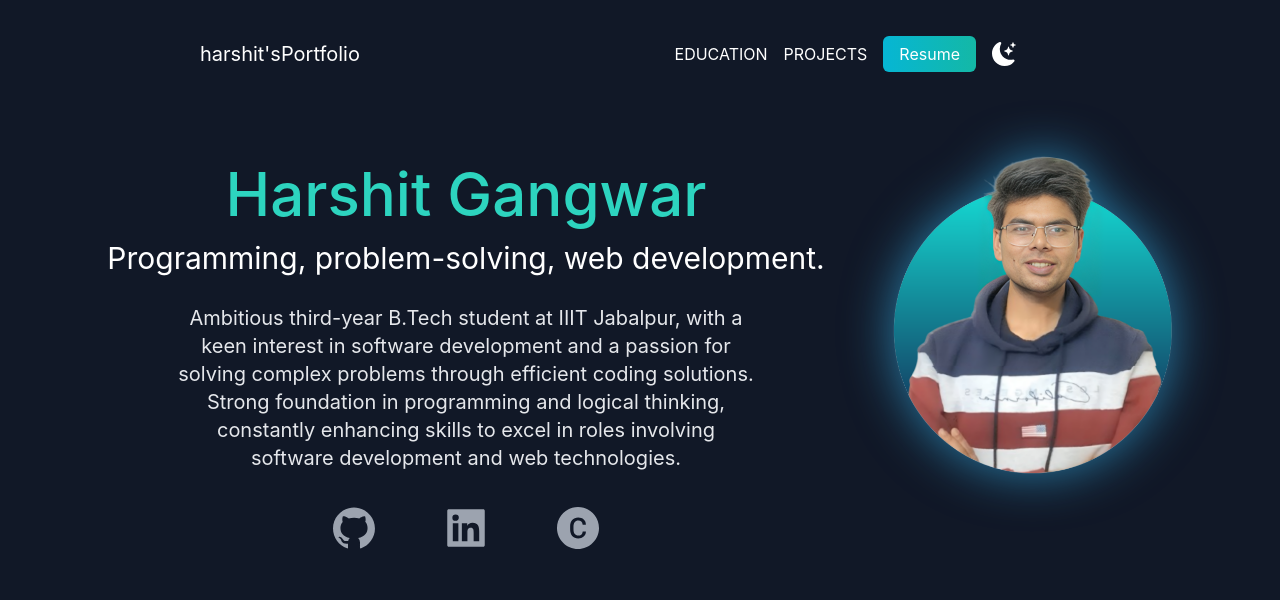
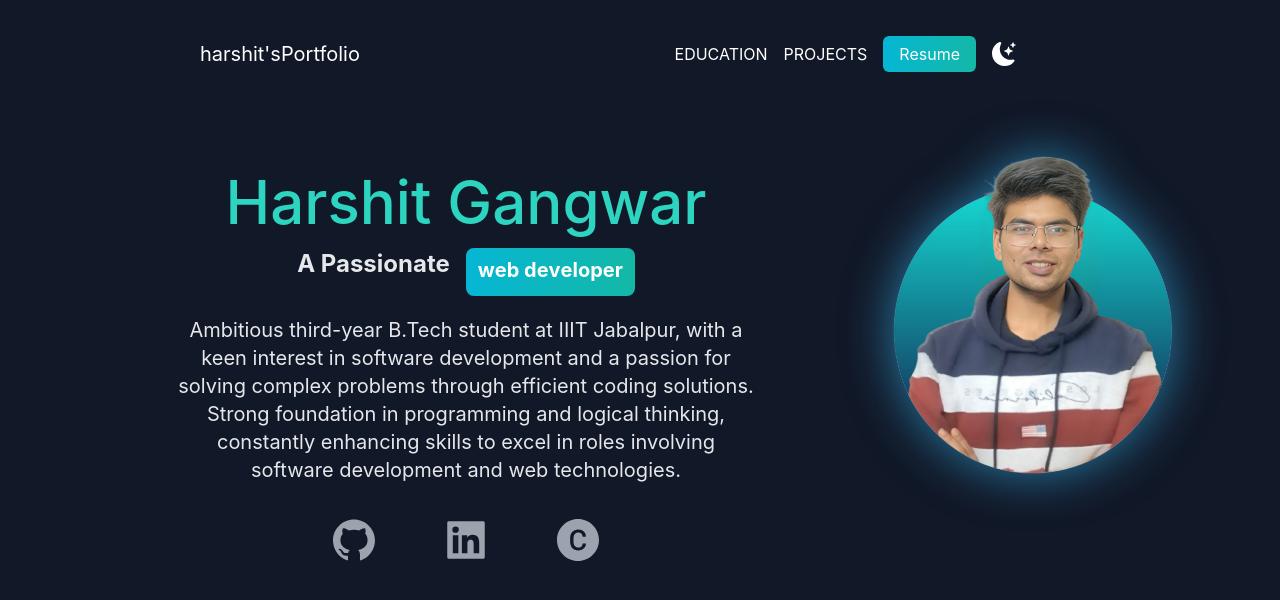
Before and after one commit to harshit-G51102/Portfolio, a Next.js app: page / in a window 1280 px wide. Shown: the top 600 px of the page. Built offline with nearby package versions, Linux system fonts and the light colour scheme.

Commit message:
adding rotating text

```diff
--- /dev/null
+++ b/components/RotatingText.jsx
@@ -0,0 +1,218 @@
+"use client";
+
+import {
+  forwardRef,
+  useCallback,
+  useEffect,
+  useImperativeHandle,
+  useMemo,
+  useState,
+} from "react";
+import { motion, AnimatePresence } from "framer-motion";
+
+function cn(...classes) {
+  return classes.filter(Boolean).join(" ");
+}
+
+const RotatingText = forwardRef((props, ref) => {
+  const {
+    texts,
+    transition = { type: "spring", damping: 25, stiffness: 300 },
+    initial = { y: "100%", opacity: 0 },
+    animate = { y: 0, opacity: 1 },
+    exit = { y: "-120%", opacity: 0 },
+    animatePresenceMode = "wait",
+    animatePresenceInitial = false,
+    rotationInterval = 2000,
+    staggerDuration = 0,
+    staggerFrom = "first",
+    loop = true,
+    auto = true,
+    splitBy = "characters",
+    onNext,
+    mainClassName,
+    splitLevelClassName,
+    elementLevelClassName,
+    ...rest
+  } = props;
+
+  const [currentTextIndex, setCurrentTextIndex] = useState(0);
+
+  const splitIntoCharacters = (text) => {
+    if (typeof Intl !== "undefined" && Intl.Segmenter) {
+      const segmenter = new Intl.Segmenter("en", { granularity: "grapheme" });
+      return Array.from(segmenter.segment(text), (segment) => segment.segment);
+    }
+    return Array.from(text);
+  };
+
+  const elements = useMemo(() => {
+    const currentText = texts[currentTextIndex];
+    if (splitBy === "characters") {
+      const words = currentText.split(" ");
+      return words.map((word, i) => ({
+        characters: splitIntoCharacters(word),
+        needsSpace: i !== words.length - 1,
+      }));
+    }
+    if (splitBy === "words") {
+      return currentText.split(" ").map((word, i, arr) => ({
+        characters: [word],
+        needsSpace: i !== arr.length - 1,
+      }));
+    }
+    if (splitBy === "lines") {
+      return currentText.split("\n").map((line, i, arr) => ({
+        characters: [line],
+        needsSpace: i !== arr.length - 1,
+      }));
+    }
+    // For a custom separator
+    return currentText.split(splitBy).map((part, i, arr) => ({
+      characters: [part],
+      needsSpace: i !== arr.length - 1,
+    }));
+  }, [texts, currentTextIndex, splitBy]);
+
+  const getStaggerDelay = useCallback(
+    (index, totalChars) => {
+      const total = totalChars;
+      if (staggerFrom === "first") return index * staggerDuration;
+      if (staggerFrom === "last") return (total - 1 - index) * staggerDuration;
+      if (staggerFrom === "center") {
+        const center = Math.floor(total / 2);
+        return Math.abs(center - index) * staggerDuration;
+      }
+      if (staggerFrom === "random") {
+        const randomIndex = Math.floor(Math.random() * total);
+        return Math.abs(randomIndex - index) * staggerDuration;
+      }
+      return Math.abs(staggerFrom - index) * staggerDuration;
+    },
+    [staggerFrom, staggerDuration]
+  );
+
+  const handleIndexChange = useCallback(
+    (newIndex) => {
+      setCurrentTextIndex(newIndex);
+      if (onNext) onNext(newIndex);
+    },
+    [onNext]
+  );
+
+  const next = useCallback(() => {
+    const nextIndex =
+      currentTextIndex === texts.length - 1
+        ? loop
+          ? 0
+          : currentTextIndex
+        : currentTextIndex + 1;
+    if (nextIndex !== currentTextIndex) {
+      handleIndexChange(nextIndex);
+    }
+  }, [currentTextIndex, texts.length, loop, handleIndexChange]);
+
+  const previous = useCallback(() => {
+    const prevIndex =
+      currentTextIndex === 0
+        ? loop
+          ? texts.length - 1
+          : currentTextIndex
+        : currentTextIndex - 1;
+    if (prevIndex !== currentTextIndex) {
+      handleIndexChange(prevIndex);
+    }
+  }, [currentTextIndex, texts.length, loop, handleIndexChange]);
+
+  const jumpTo = useCallback(
+    (index) => {
+      const validIndex = Math.max(0, Math.min(index, texts.length - 1));
+      if (validIndex !== currentTextIndex) {
+        handleIndexChange(validIndex);
+      }
+    },
+    [texts.length, currentTextIndex, handleIndexChange]
+  );
+
+  const reset = useCallback(() => {
+    if (currentTextIndex !== 0) {
+      handleIndexChange(0);
+    }
+  }, [currentTextIndex, handleIndexChange]);
+
+  useImperativeHandle(
+    ref,
+    () => ({
+      next,
+      previous,
+      jumpTo,
+      reset,
+    }),
+    [next, previous, jumpTo, reset]
+  );
+
+  useEffect(() => {
+    if (!auto) return;
+    const intervalId = setInterval(next, rotationInterval);
+    return () => clearInterval(intervalId);
+  }, [next, rotationInterval, auto]);
+
+  return (
+    <motion.span
+      className={cn(
+        "flex flex-wrap whitespace-pre-wrap relative",
+        mainClassName
+      )}
+      {...rest}
+      layout
+      transition={transition}
+    >
+      {/* Screen-reader only text */}
+      <span className="sr-only">{texts[currentTextIndex]}</span>
+      <AnimatePresence mode={animatePresenceMode} initial={animatePresenceInitial}>
+        <motion.div
+          key={currentTextIndex}
+          className={cn(
+            splitBy === "lines"
+              ? "flex flex-col w-full"
+              : "flex flex-wrap whitespace-pre-wrap relative"
+          )}
+          layout
+          aria-hidden="true"
+        >
+          {elements.map((wordObj, wordIndex, array) => {
+            const previousCharsCount = array
+              .slice(0, wordIndex)
+              .reduce((sum, word) => sum + word.characters.length, 0);
+            return (
+              <span key={wordIndex} className={cn("inline-flex", splitLevelClassName)}>
+                {wordObj.characters.map((char, charIndex) => (
+                  <motion.span
+                    key={charIndex}
+                    initial={initial}
+                    animate={animate}
+                    exit={exit}
+                    transition={{
+                      ...transition,
+                      delay: getStaggerDelay(
+                        previousCharsCount + charIndex,
+                        array.reduce((sum, word) => sum + word.characters.length, 0)
+                      ),
+                    }}
+                    className={cn("inline-block", elementLevelClassName)}
+                  >
+                    {char}
+                  </motion.span>
+                ))}
+                {wordObj.needsSpace && <span className="whitespace-pre"> </span>}
+              </span>
+            );
+          })}
+        </motion.div>
+      </AnimatePresence>
+    </motion.span>
+  );
+});
+
+RotatingText.displayName = "RotatingText";
+export default RotatingText;
--- a/package.json
+++ b/package.json
@@ -13,6 +13,7 @@
     "@tabler/icons-react": "^3.30.0",
     "clsx": "^2.1.1",
     "firebase": "^11.0.2",
+    "framer-motion": "^12.4.7",
     "gsap": "^3.12.5",
     "moment": "^2.29.4",
     "motion": "^12.4.3",
--- a/pages/index.js
+++ b/pages/index.js
@@ -5,6 +5,8 @@
 import { AiFillLinkedin, AiFillGithub, AiFillCopyrightCircle } from "react-icons/ai";
 import hg from "../public/hg2.png";
 import gsap from "gsap";
+import RotatingText from "../components/RotatingText";
+
 
 export default function Home() {
   const [darkMode, setDarkMode] = useState(true);
@@ -21,31 +23,31 @@
     const ctx = gsap.context(() => {
       const tl1 = gsap.timeline();
       gsap.from("h2", {
-        y:-60,
+        y: -60,
         opacity: 0,
       });
       gsap.from("h3", {
-        y:-60,
+        y: -60,
         opacity: 0,
       });
       gsap.from("p", {
-        y:-60,
+        y: -60,
         opacity: 0,
       });
       gsap.from(".pic", {
-        scale:1.5,
+        scale: 1.5,
 
       });
       gsap.from(".links", {
-        y:-50,
+        y: -50,
         opacity: 0,
         duration: 1.5,
-        stagger:.25
+        stagger: .25
       });
 
 
     });
-      return () => ctx.revert();
+    return () => ctx.revert();
   }, []);
 
   const toggleDarkMode = () => {
@@ -63,15 +65,27 @@
       </Head>
       <main className="bg-white px-4 md:px-10 dark:bg-gray-900">
         <section className="min-h-screen lg:pr-16">
-          <Navbar darkMode={darkMode} toggleDarkMode={toggleDarkMode} isanimate={true}/>
+          <Navbar darkMode={darkMode} toggleDarkMode={toggleDarkMode} isanimate={true} />
           <div className="text-center grid grid-cols-1 lg:grid-cols-4 gap-0 mt-12">
             <div className="col-span-3">
-              <h2 className="text-5xl py-2 text-teal-600 font-medium dark:text-teal-400 md:text-6xl">
+              <h2 className="text-5xl py-4 text-teal-600 font-medium dark:text-teal-400 md:text-6xl ">
                 Harshit Gangwar
               </h2>
-              <h3 className="text-2xl py-2 dark:text-white md:text-3xl">
-                Programming, problem-solving, web development.
-              </h3>
+              <div className="flex flex-row justify-center">
+                <span className="text-2xl mr-4 font-bold text-gray-800 dark:text-gray-200">A Passionate</span>
+                <RotatingText
+                  texts={['Programmer', 'problem-solver', 'web developer']}
+                  mainClassName="px-2 sm:px-2 md:px-3 text-xl font-bold bg-gradient-to-r from-cyan-500 to-teal-500 text-white overflow-hidden py-0.5 sm:py-1 md:py-2 justify-center rounded-lg"
+                  staggerFrom={"last"}
+                  initial={{ y: "100%" }}
+                  animate={{ y: 0 }}
+                  exit={{ y: "-120%" }}
+                  staggerDuration={0.025}
+                  splitLevelClassName="overflow-hidden pb-0.5 sm:pb-1 md:pb-1"
+                  transition={{ type: "spring", damping: 30, stiffness: 400 }}
+                  rotationInterval={2000}
+                />
+              </div>
               <p className="text-md py-5 leading-8 text-gray-800 dark:text-gray-200 max-w-xl mx-auto md:text-xl">
                 Ambitious third-year B.Tech student at IIIT Jabalpur, with a keen interest in software development and a passion for solving complex problems through efficient coding solutions. Strong foundation in programming and logical thinking, constantly enhancing skills to excel in roles involving software development and web technologies.
               </p>
```
Also changed, not shown: 1 other file (tests, documents, lock files or other folders).
